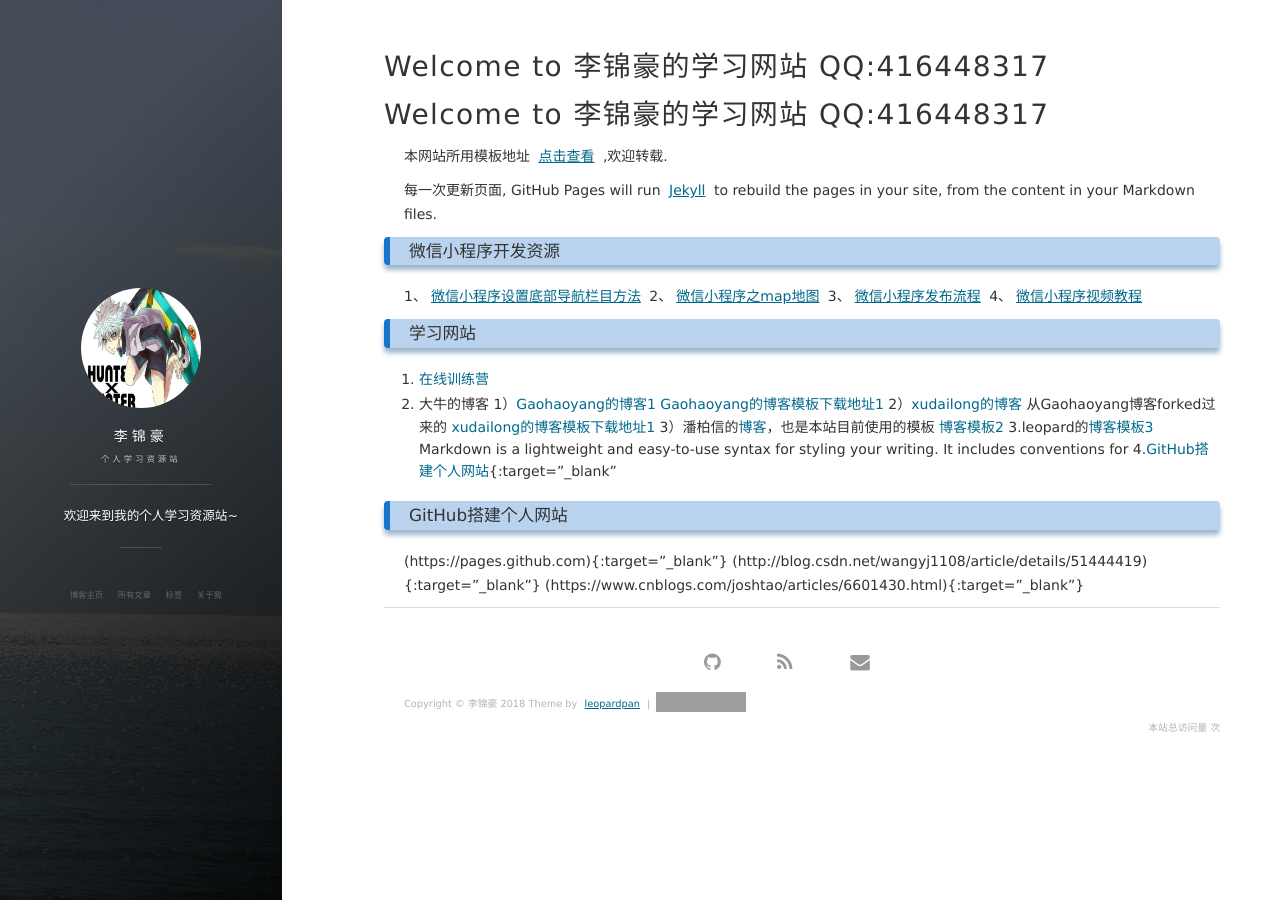
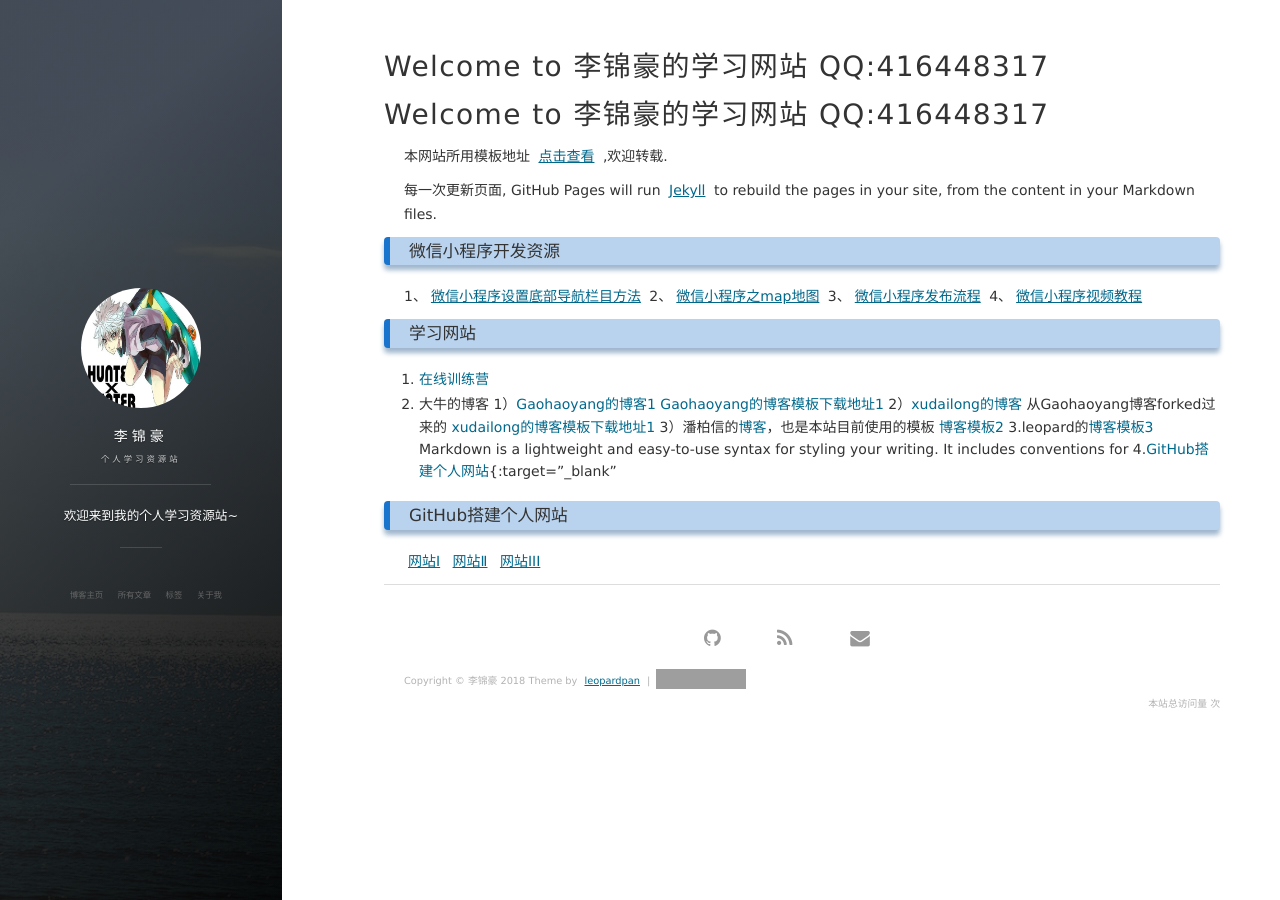
Before and after one commit to cuteftp/haihun.github.io, a Jekyll site: the page built from index.md, in a window 1280 px wide. Built offline with Jekyll 4.4.1, drawn with Linux system fonts in a browser that asks for light colours; nearby versions of some CDN libraries; our own code applies the rules of GitHub Pages for plain Markdown files; the list of posts is cut into pages by our own code; comment, search, counter and statistics services are not loaded; grey boxes are pictures that could not be loaded.

Commit message:
Update index.md

```diff
--- a/index.md
+++ b/index.md
@@ -23,6 +23,6 @@ Markdown is a lightweight and easy-to-use syntax for styling your writing. It in
 4.[GitHub搭建个人网站](https://pages.github.com/){:target="_blank"
 
 ### GitHub搭建个人网站
-(https://pages.github.com){:target="_blank"}
-(http://blog.csdn.net/wangyj1108/article/details/51444419){:target="_blank"}
-(https://www.cnblogs.com/joshtao/articles/6601430.html){:target="_blank"}
+[网站Ⅰ](https://pages.github.com){:target="_blank"}
+[网站Ⅱ](http://blog.csdn.net/wangyj1108/article/details/51444419){:target="_blank"}
+[网站III](https://www.cnblogs.com/joshtao/articles/6601430.html){:target="_blank"}
```
